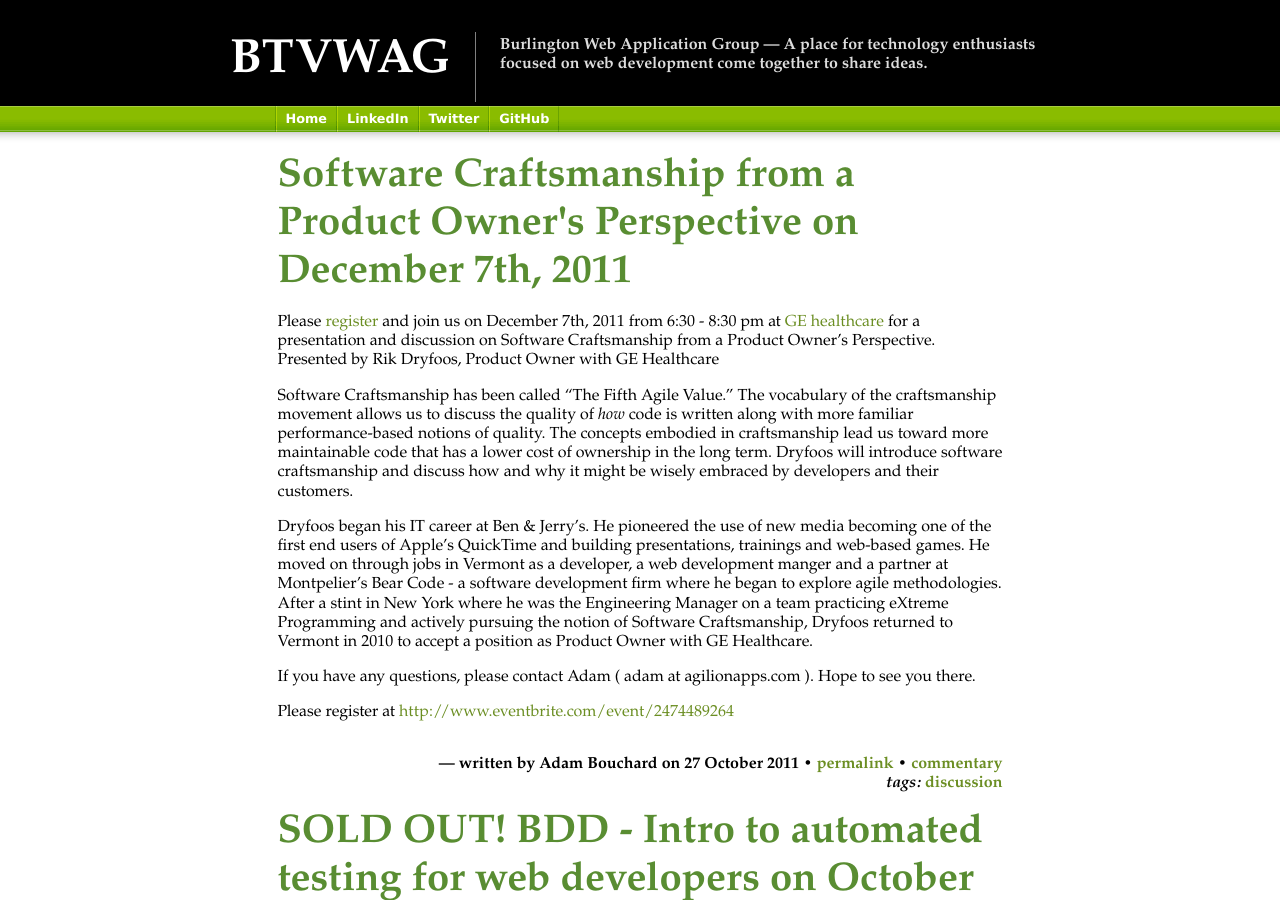
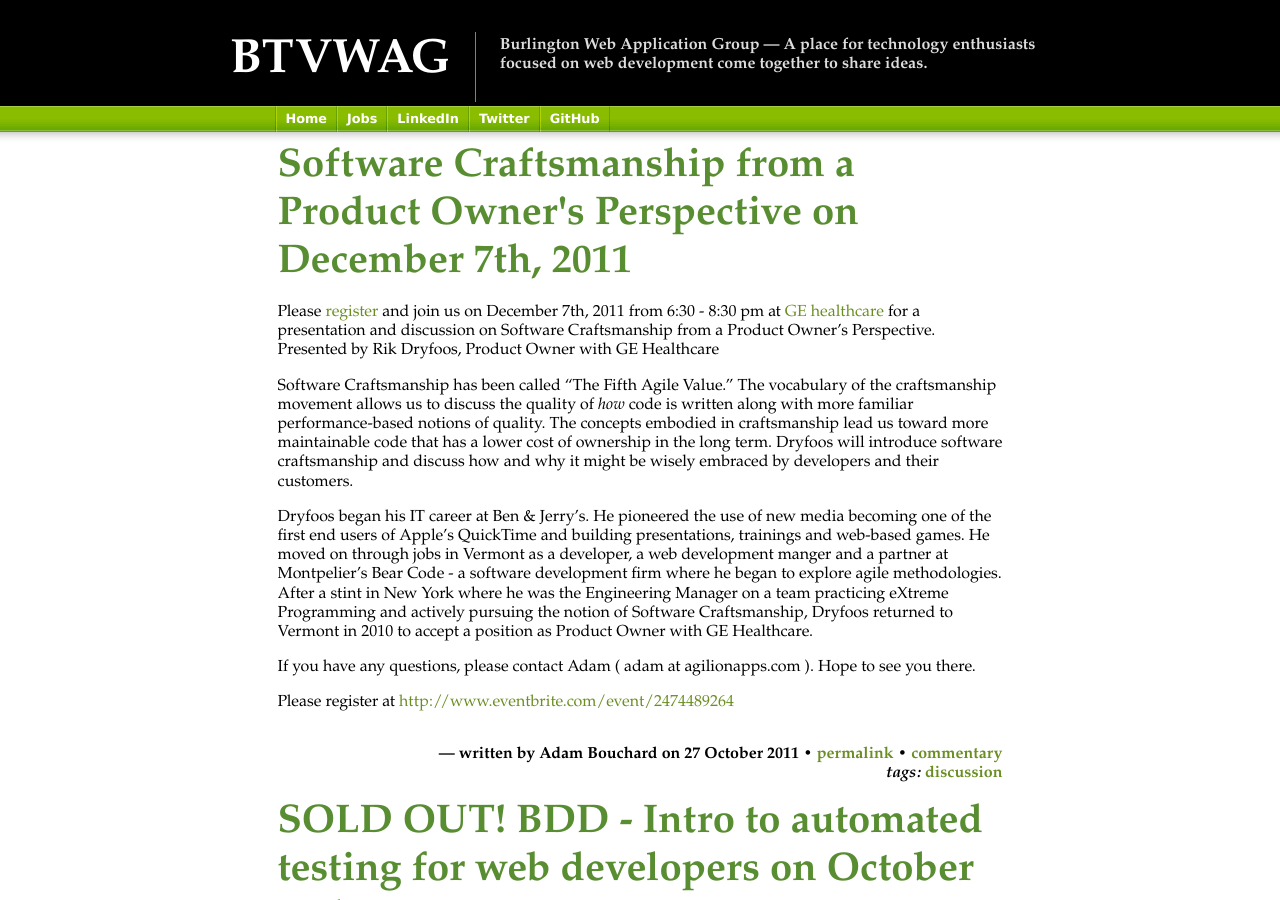
Before and after one commit to btvwag/btvwag.github.com, a Jekyll site: the page built from index.html, in a window 1280 px wide and 900 px high. Built offline with Jekyll 4.4.1, drawn with Linux system fonts in a browser that asks for light colours.

Commit message:
Restructure markup a bit.

```diff
--- a/_layouts/default.html
+++ b/_layouts/default.html
@@ -9,14 +9,15 @@
 <body>
     <div id="header">
         <div class="inside">
-            <div class="title">BTVWAG</div>
+            <div class="title"><a href="/">BTVWAG</a></div>
             <p>Burlington Web Application Group &mdash; A place for technology
                 enthusiasts focused on web development come together to share ideas.</p>
         </div>
     </div>
     <div id="menu">
         <ul class="menu">
-            <li><a href="http://www.btvwag.org/">Home</a></li>
+            <li><a href="/">Home</a></li>
+            <li><a href="/jobs">Jobs</a></li>
             <li><a href="http://www.linkedin.com/groups?gid=3092379">LinkedIn</a></li>
             <li><a href="http://twitter.com/btvwag">Twitter</a></li>
             <li><a href="http://github.com/btvwag">GitHub</a></li>
@@ -26,7 +27,6 @@
     <div id="primary">
         <div class="inside">
             <div class="content">
-	            <div class="content-title" align="center">{{ page.title }}</div>
                 {{ content }}
             </div>
         </div>
@@ -51,7 +51,6 @@
                 <p class="copyright">Theme adapted from
                     <a href="http://git.cyborginstitute.net/?p=cyborginstitute.com.git">cyberinstitue</a>
                 </p>
-                </p>
             </div>
         </div>
     </div>
```
Lines whose indentation alone changed are shown as unchanged.
